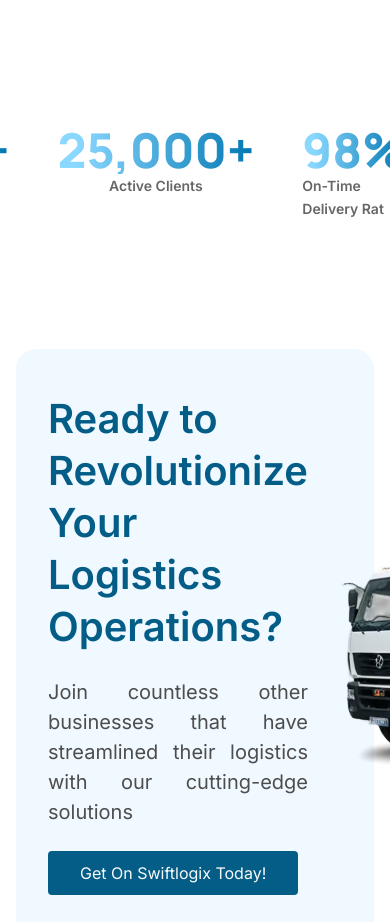
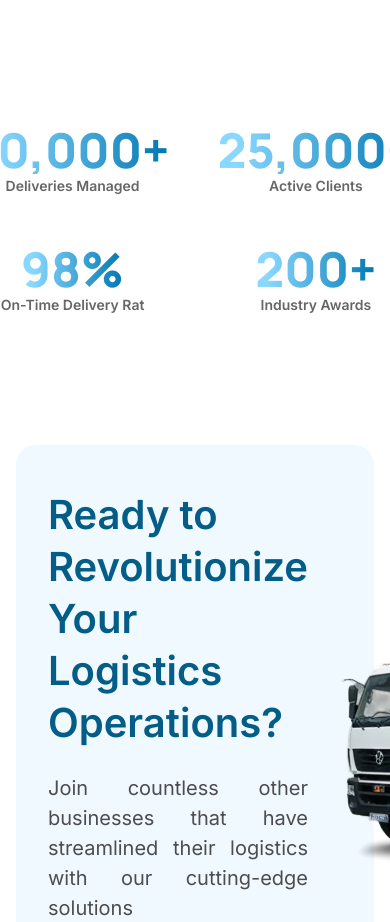
Before and after one commit to mazaherireza/swiftlogix, a React (Vite) app: page / in a window 390 px wide. Shown: the part 2920-3842 px from the top of the page. Built offline with nearby package versions, Linux system fonts and the light colour scheme.

Commit message:
Responsive Statistics

```diff
--- a/src/components/statistics/statistics.module.css
+++ b/src/components/statistics/statistics.module.css
@@ -1,5 +1,6 @@
 .statistics {
-  display: flex;
+  display: grid;
+  grid-template-columns: repeat(2, auto);
   justify-content: center;
   gap: 3rem;
 
@@ -7,3 +8,9 @@
 
   margin: 8rem auto;
 }
+
+@media (min-width: 1200px) {
+  .statistics {
+    grid-template-columns: repeat(4, auto);
+  }
+}
```
